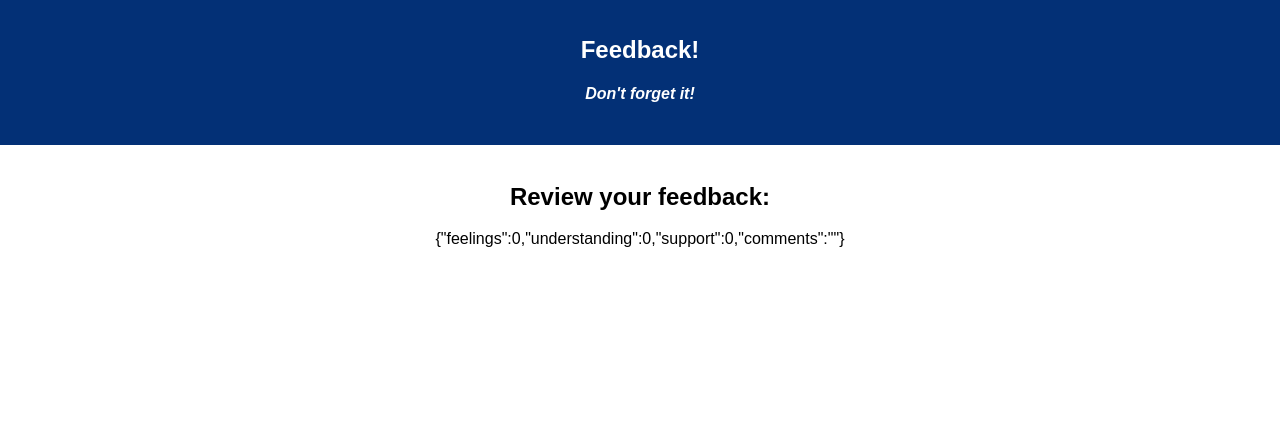
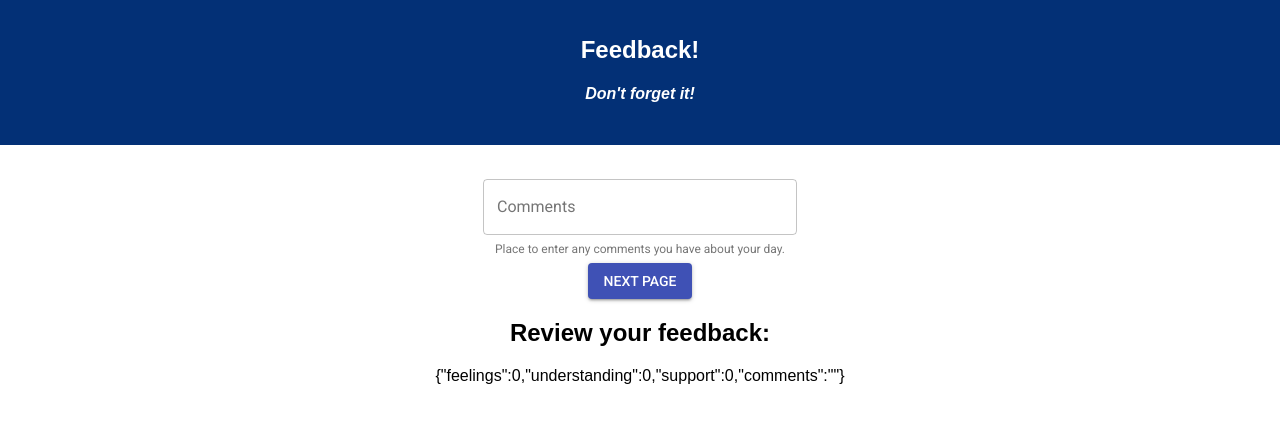
Before and after one commit to kberkeland/weekend-challenge-5-feedback, a React (Create React App) app: page /#/comments in a window 1280 px wide. Shown: the top 422 px of the page. Built offline with nearby package versions, Linux system fonts and the light colour scheme.

Commit message:
Add preliminary comments component

```diff
--- a/src/components/CommentsForm/CommentsForm.js
+++ b/src/components/CommentsForm/CommentsForm.js
@@ -1,13 +1,60 @@
 import React, { Component } from 'react';
+import { connect } from 'react-redux';
+
+// material-ul import statements
+import TextField from '@material-ui/core/TextField';
+import Button from '@material-ui/core/Button';
 
 class CommentsForm extends Component {
+    constructor(props) {
+        super(props);
+
+        this.state = {
+            value: '',
+        };
+    }
+
+    // changes the radio button value
+    handleChange = (event) => {
+        this.setState({
+            value: event.target.value
+        }, () => { this.logState() })
+    };
+
+    logState = () => {
+        console.log(this.state.value);
+    }
+
+    sendToSummaryForm = () => {
+        // set the value for support in redux store
+        const action = { type: 'SET_SUPPORT', payload: Number(this.state.value) };
+        this.props.dispatch(action);
+        this.props.history.push('/comments');
+    } // end sendToSupportForm
+
     render() {
         return (
             <div>
-
+                <TextField
+                    id="outlined-multiline-flexible"
+                    label="Comments"
+                    multiline
+                    rowsMax="4"
+                    value={this.state.value}
+                    onChange={this.handleChange}
+                    margin="normal"
+                    helperText="Place to enter any comments you have about your day."
+                    variant="outlined"
+                    placeholder="enter any comments here"
+                />
+                <div>
+                    <Button variant="contained" color="primary" onClick={this.sendToCommentsForm}>
+                        Next page
+                    </Button>
+                </div>
             </div>
         )
     }
 }
 
-export default CommentsForm;
+export default connect()(CommentsForm);
--- a/src/components/SupportForm/SupportForm.js
+++ b/src/components/SupportForm/SupportForm.js
@@ -81,7 +81,7 @@ class SupportForm extends Component {
                 <div>
                     <Button variant="contained" color="primary" onClick={this.sendToCommentsForm}>
                         Next page
-                </Button>
+                    </Button>
                 </div>
             </div>
         )
```
